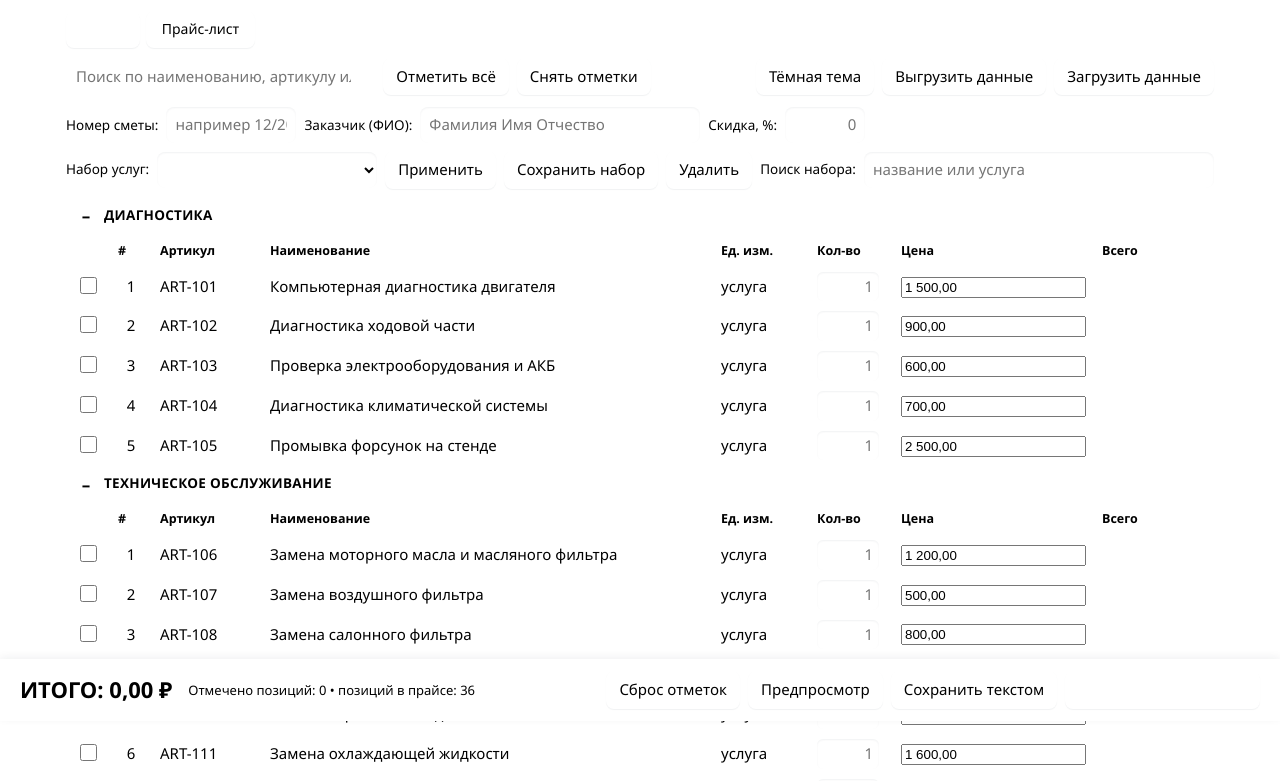
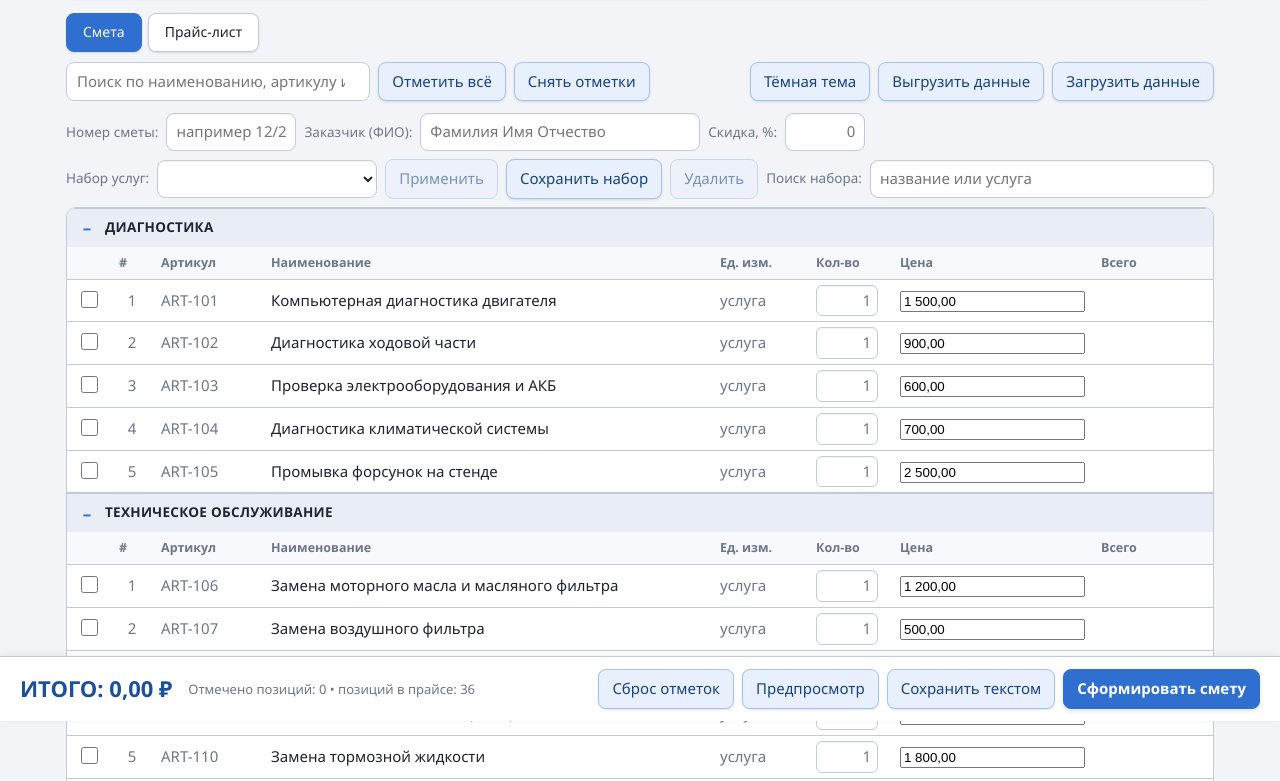
Before and after one commit to khasanov2307/cost_app, a plain HTML site: page bin/Смета.html in a window 1280 px wide. Shown: the part 79-860 px from the top of the page. Drawn offline with Linux system fonts and the light colour scheme.

Commit message:
Веб-версия: кнопки в синем оттенке; исправлены переменные светлой темы
- обычные кнопки и кнопка выбора файла — мягкая синяя заливка с синей рамкой;
  главное действие («Сформировать смету») — насыщенный синий; удаление осталось красным;
- восстановлены значения переменных светлой темы: часть из них ссылалась сама на себя,
  из-за чего цвета падали в значения браузера по умолчанию.

```diff
--- a/bin/Смета.html
+++ b/bin/Смета.html
@@ -10,22 +10,31 @@
 /* ------------------------------------------------------------------ */
 
 :root {
-    --bg: var(--bg);
+    /* светлая тема */
+    --bg: #f2f4f7;
     --panel: #ffffff;
-    --border: var(--border);
-    --text: var(--text);
-    --muted: var(--muted);
-    --accent: var(--accent);
+    --border: #c3cbd8;
+    --text: #1d2430;
+    --muted: #6b7688;
+    --accent: #2f6fd0;
     --accent-text: #ffffff;
-    --row-hover: var(--row-hover);
-    --row-picked: var(--row-picked);
-    --header: var(--header);
-    --group: var(--group);
+    --row-hover: #f6faff;
+    --row-picked: #eaf3fe;
+    --header: #f7f9fc;
+    --group: #e9eef6;
     --field: #ffffff;
-    --total: var(--total);
+    --total: #1c4f9c;
+
+    /* кнопки — синий оттенок */
+    --btn-bg: #e8f0fd;
+    --btn-bg-hover: #d5e4fa;
+    --btn-border: #a6c2ec;
+    --btn-text: #17427f;
+    --btn-shadow: rgba(28, 79, 156, .16);
 }
 
 body.dark {
+    /* тёмная тема */
     --bg: #191d24;
     --panel: #232833;
     --border: #454e5e;
@@ -39,6 +48,13 @@
     --group: #2d3542;
     --field: #1e232c;
     --total: #8fbaff;
+
+    /* кнопки — приглушённый синий */
+    --btn-bg: #223a5e;
+    --btn-bg-hover: #2c4a79;
+    --btn-border: #3d6099;
+    --btn-text: #d3e4ff;
+    --btn-shadow: rgba(0, 0, 0, .35);
 }
 
 * { box-sizing: border-box; }
@@ -100,21 +116,38 @@
     background: var(--panel);
 }
 
+/* Кнопки — синий оттенок: мягкая заливка для обычных действий,
+   насыщенная синяя для главного действия страницы. */
 button {
     padding: 8px 13px;
-    border: 1px solid var(--border);
-    box-shadow: 0 1px 1px rgba(20, 30, 50, .06);
+    border: 1px solid var(--btn-border);
     border-radius: 8px;
-    background: var(--panel);
-    color: var(--text);
+    background: var(--btn-bg);
+    color: var(--btn-text);
     font: inherit;
     cursor: pointer;
-}
-
-button:hover { background: var(--row-hover); }
-button.primary { background: var(--accent); border-color: var(--accent); color: var(--accent-text); font-weight: 600; }
-button.primary:hover { filter: brightness(0.94); }
-button.danger { color: #c0392b; }
+    box-shadow: 0 1px 2px var(--btn-shadow);
+    transition: background-color .12s ease, border-color .12s ease;
+}
+
+button:hover:not(:disabled) { background: var(--btn-bg-hover); border-color: var(--accent); }
+button:active:not(:disabled) { background: var(--btn-bg); }
+button:disabled { box-shadow: none; opacity: .55; }
+
+button.primary {
+    background: var(--accent);
+    border-color: var(--accent);
+    color: var(--accent-text);
+    font-weight: 600;
+    box-shadow: 0 2px 5px var(--btn-shadow);
+}
+button.primary:hover:not(:disabled) { background: var(--accent); filter: brightness(1.08); }
+
+button.danger { color: #a5342a; border-color: #e2b3ad; background: #fdeceb; }
+button.danger:hover:not(:disabled) { background: #fbdcd9; border-color: #c0392b; }
+body.dark button.danger { color: #ffb4a8; border-color: #6b3a34; background: #3a2422; }
+body.dark button.danger:hover:not(:disabled) { background: #4a2c29; border-color: #c0392b; }
+
 button.mini { padding: 2px 8px; font-size: 13px; }
 
 .panel { background: var(--panel); border: 1px solid var(--border); border-radius: 10px; overflow: hidden; }
@@ -247,15 +280,17 @@
 .spacer { flex: 1 1 auto; }
 .file-button {
     padding: 8px 13px;
-    border: 1px solid var(--border);
+    border: 1px solid var(--btn-border);
     box-shadow: 0 1px 1px rgba(20, 30, 50, .06);
     border-radius: 8px;
-    background: var(--panel);
-    color: var(--text);
+    background: var(--btn-bg);
+    color: var(--btn-text);
     font: inherit;
     cursor: pointer;
-}
-.file-button:hover { background: var(--row-hover); }
+    box-shadow: 0 1px 2px var(--btn-shadow);
+    transition: background-color .12s ease, border-color .12s ease;
+}
+.file-button:hover { background: var(--btn-bg-hover); border-color: var(--accent); }
 
 /* ------------------------------------------------------- смета */
 
```
Also changed, not shown: web/index.html (+57 -22 lines), tests/web_dark.png, tests/web_page.png.
